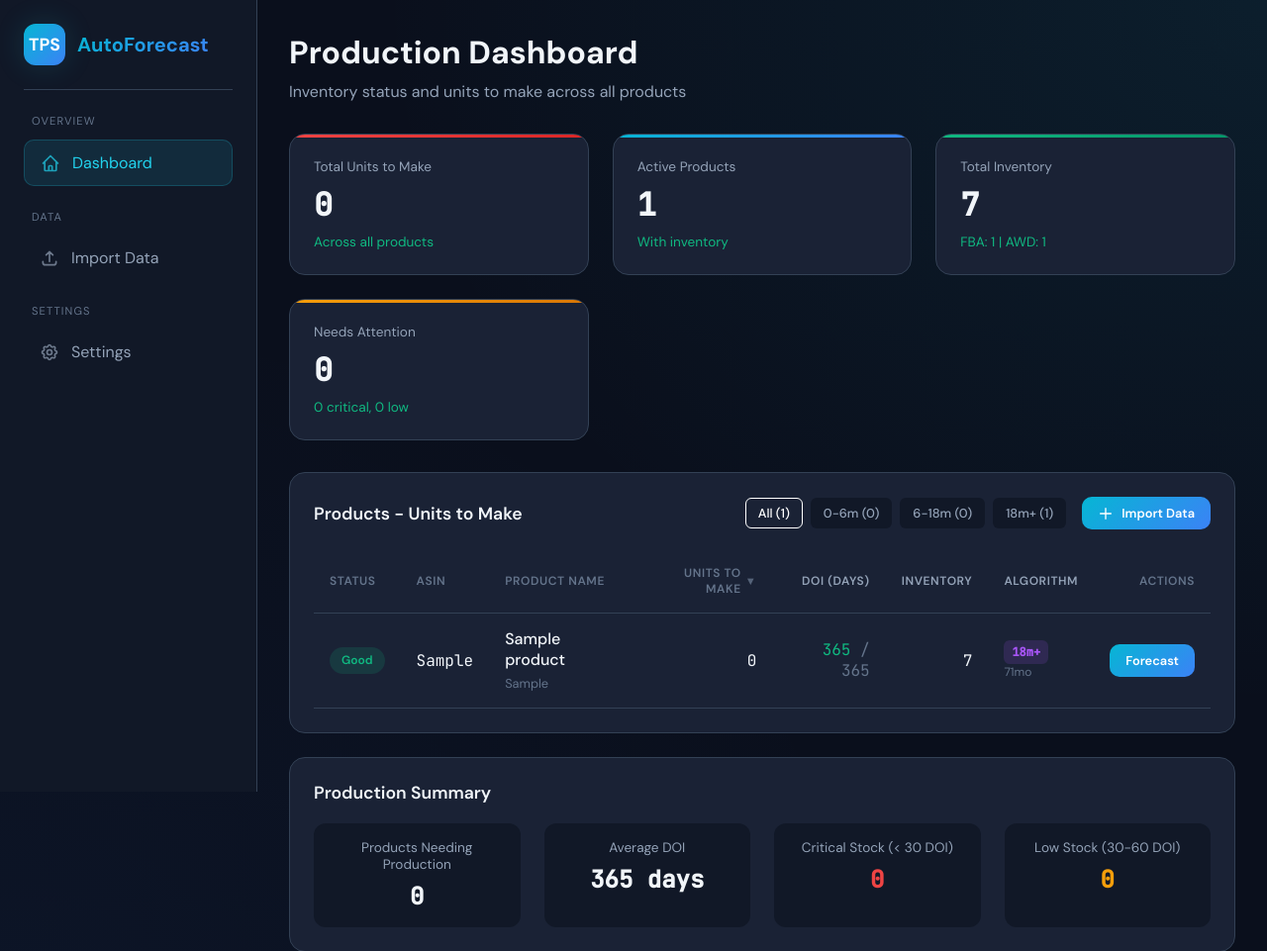
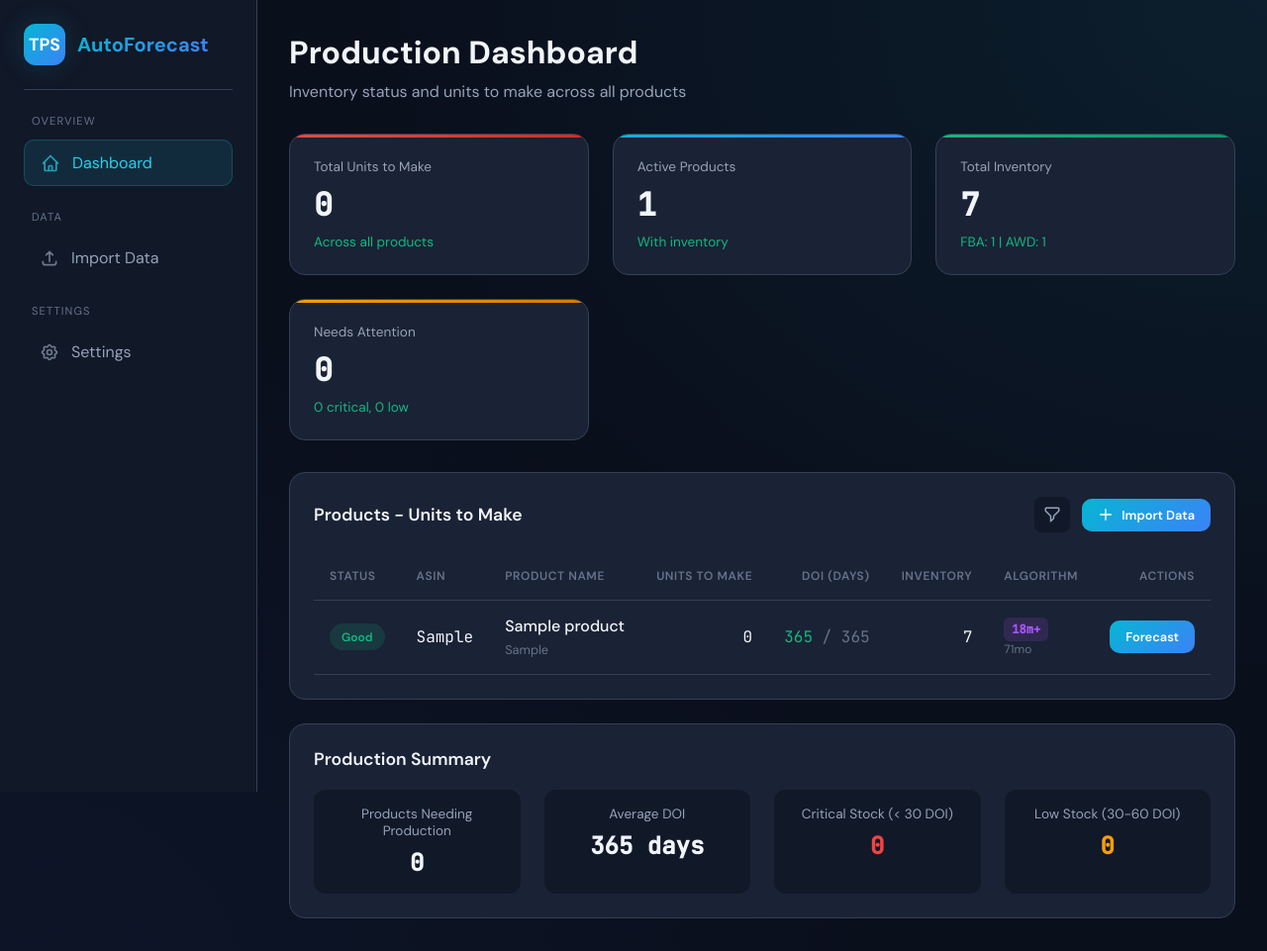
Before and after one commit to alexuswingz/forecast404, a Flask app: page / in a window 1280 px wide. Shown: the top 961 px of the page at 99% size. Run offline with Flask 3, Linux system fonts and the light colour scheme; tables that the repository leaves empty hold one stand-in row (values such as "Sample post").

Commit message:
Fix product age calculation and add filter dropdown

```diff
--- a/app/routes.py
+++ b/app/routes.py
@@ -61,16 +61,18 @@ def index():
             'fba_available': inventory.fba_available
         }
 
-        # Calculate product age in months from first sale
+        # Calculate product age in months from first sale WITH units > 0
         product_age_months = 0
         if sales_data:
-            first_sale = min(s.get('week_end') for s in sales_data if s.get('week_end'))
-            if first_sale:
-                if isinstance(first_sale, str):
-                    from datetime import datetime
-                    first_sale = datetime.strptime(first_sale, '%Y-%m-%d').date()
-                days_old = (today - first_sale).days
-                product_age_months = days_old / 30.44  # Average days per month
+            # Filter to only weeks with actual sales (units > 0)
+            sales_with_units = [s for s in sales_data if s.get('units', 0) > 0]
+            if sales_with_units:
+                first_sale = min(s.get('week_end') for s in sales_with_units if s.get('week_end'))
+                if first_sale:
+                    if isinstance(first_sale, str):
+                        first_sale = datetime.strptime(first_sale, '%Y-%m-%d').date()
+                    days_old = (today - first_sale).days
+                    product_age_months = days_old / 30.44  # Average days per month
 
         # Determine which algorithm to use based on age
         if product_age_months < 6:
@@ -161,24 +163,27 @@ def index():
     fba_total = latest_inventory[0] or 0
     awd_total = latest_inventory[1] or 0
 
-    # Count by algorithm
+    # Count by algorithm (using first sale with units > 0)
     algo_counts = {'0-6m': 0, '6-18m': 0, '18m+': 0}
     for p in products_with_inventory:
         product = p[0]
         sales_data = get_product_sales_data(product.id)
         if sales_data:
-            first_sale = min(s.get('week_end') for s in sales_data if s.get('week_end'))
-            if first_sale:
-                if isinstance(first_sale, str):
-                    first_sale = datetime.strptime(first_sale, '%Y-%m-%d').date()
-                days_old = (today - first_sale).days
-                age_months = days_old / 30.44
-                if age_months < 6:
-                    algo_counts['0-6m'] += 1
-                elif age_months < 18:
-                    algo_counts['6-18m'] += 1
-                else:
-                    algo_counts['18m+'] += 1
+            # Filter to only weeks with actual sales (units > 0)
+            sales_with_units = [s for s in sales_data if s.get('units', 0) > 0]
+            if sales_with_units:
+                first_sale = min(s.get('week_end') for s in sales_with_units if s.get('week_end'))
+                if first_sale:
+                    if isinstance(first_sale, str):
+                        first_sale = datetime.strptime(first_sale, '%Y-%m-%d').date()
+                    days_old = (today - first_sale).days
+                    age_months = days_old / 30.44
+                    if age_months < 6:
+                        algo_counts['0-6m'] += 1
+                    elif age_months < 18:
+                        algo_counts['6-18m'] += 1
+                    else:
+                        algo_counts['18m+'] += 1
 
     return render_template('index.html',
         product_forecasts=product_forecasts,
--- a/app/templates/index.html
+++ b/app/templates/index.html
@@ -37,24 +37,33 @@
     <div class="card-header">
         <h2 class="card-title">Products - Units to Make</h2>
         <div class="header-actions">
-            <!-- Algorithm Filter -->
-            <div class="filter-group">
-                <a href="?algo=all&sort={{ sort_by }}&order={{ sort_order }}"
-                   class="filter-btn {% if filter_algo == 'all' %}active{% endif %}">
-                    All ({{ algo_counts['0-6m'] + algo_counts['6-18m'] + algo_counts['18m+'] }})
-                </a>
-                <a href="?algo=0-6m&sort={{ sort_by }}&order={{ sort_order }}"
-                   class="filter-btn filter-0-6m {% if filter_algo == '0-6m' %}active{% endif %}">
-                    0-6m ({{ algo_counts['0-6m'] }})
-                </a>
-                <a href="?algo=6-18m&sort={{ sort_by }}&order={{ sort_order }}"
-                   class="filter-btn filter-6-18m {% if filter_algo == '6-18m' %}active{% endif %}">
-                    6-18m ({{ algo_counts['6-18m'] }})
-                </a>
-                <a href="?algo=18m%2B&sort={{ sort_by }}&order={{ sort_order }}"
-                   class="filter-btn filter-18m {% if filter_algo == '18m+' %}active{% endif %}">
-                    18m+ ({{ algo_counts['18m+'] }})
-                </a>
+            <!-- Filter Dropdown -->
+            <div class="filter-dropdown">
+                <button class="filter-toggle" onclick="toggleFilterMenu()">
+                    <svg width="18" height="18" fill="none" stroke="currentColor" viewBox="0 0 24 24">
+                        <path stroke-linecap="round" stroke-linejoin="round" stroke-width="2" d="M3 4a1 1 0 011-1h16a1 1 0 011 1v2.586a1 1 0 01-.293.707l-6.414 6.414a1 1 0 00-.293.707V17l-4 4v-6.586a1 1 0 00-.293-.707L3.293 7.293A1 1 0 013 6.586V4z"/>
+                    </svg>
+                    {% if filter_algo != 'all' or sort_by != 'units_to_make' %}
+                    <span class="filter-active-dot"></span>
+                    {% endif %}
+                </button>
+                <div class="filter-menu" id="filterMenu">
+                    <div class="filter-section">
+                        <div class="filter-label">Sort By</div>
+                        <a href="?sort=units_to_make&order=desc&algo={{ filter_algo }}" class="filter-option {% if sort_by == 'units_to_make' %}active{% endif %}">Units to Make (High→Low)</a>
+                        <a href="?sort=doi_total&order=asc&algo={{ filter_algo }}" class="filter-option {% if sort_by == 'doi_total' and sort_order == 'asc' %}active{% endif %}">DOI (Low→High)</a>
+                        <a href="?sort=doi_total&order=desc&algo={{ filter_algo }}" class="filter-option {% if sort_by == 'doi_total' and sort_order == 'desc' %}active{% endif %}">DOI (High→Low)</a>
+                        <a href="?sort=inventory&order=desc&algo={{ filter_algo }}" class="filter-option {% if sort_by == 'inventory' %}active{% endif %}">Inventory (High→Low)</a>
+                        <a href="?sort=age&order=desc&algo={{ filter_algo }}" class="filter-option {% if sort_by == 'age' %}active{% endif %}">Product Age</a>
+                    </div>
+                    <div class="filter-section">
+                        <div class="filter-label">Algorithm</div>
+                        <a href="?algo=all&sort={{ sort_by }}&order={{ sort_order }}" class="filter-option {% if filter_algo == 'all' %}active{% endif %}">All Products ({{ algo_counts['0-6m'] + algo_counts['6-18m'] + algo_counts['18m+'] }})</a>
+                        <a href="?algo=0-6m&sort={{ sort_by }}&order={{ sort_order }}" class="filter-option {% if filter_algo == '0-6m' %}active{% endif %}">0-6 months ({{ algo_counts['0-6m'] }})</a>
+                        <a href="?algo=6-18m&sort={{ sort_by }}&order={{ sort_order }}" class="filter-option {% if filter_algo == '6-18m' %}active{% endif %}">6-18 months ({{ algo_counts['6-18m'] }})</a>
+                        <a href="?algo=18m%2B&sort={{ sort_by }}&order={{ sort_order }}" class="filter-option {% if filter_algo == '18m+' %}active{% endif %}">18+ months ({{ algo_counts['18m+'] }})</a>
+                    </div>
+                </div>
             </div>
             <a href="{{ url_for('main.import_data') }}" class="btn btn-primary btn-sm">
                 <svg width="16" height="16" fill="none" stroke="currentColor" viewBox="0 0 24 24">
@@ -73,38 +82,10 @@
                     <th>Status</th>
                     <th>ASIN</th>
                     <th>Product Name</th>
-                    <th class="text-right sortable">
-                        <a href="?sort=units_to_make&order={% if sort_by == 'units_to_make' and sort_order == 'desc' %}asc{% else %}desc{% endif %}&algo={{ filter_algo }}" class="sort-link {% if sort_by == 'units_to_make' %}active{% endif %}">
-                            Units to Make
-                            {% if sort_by == 'units_to_make' %}
-                                <span class="sort-icon">{% if sort_order == 'desc' %}▼{% else %}▲{% endif %}</span>
-                            {% endif %}
-                        </a>
-                    </th>
-                    <th class="text-right sortable">
-                        <a href="?sort=doi_total&order={% if sort_by == 'doi_total' and sort_order == 'asc' %}desc{% else %}asc{% endif %}&algo={{ filter_algo }}" class="sort-link {% if sort_by == 'doi_total' %}active{% endif %}">
-                            DOI (Days)
-                            {% if sort_by == 'doi_total' %}
-                                <span class="sort-icon">{% if sort_order == 'desc' %}▼{% else %}▲{% endif %}</span>
-                            {% endif %}
-                        </a>
-                    </th>
-                    <th class="text-right sortable">
-                        <a href="?sort=inventory&order={% if sort_by == 'inventory' and sort_order == 'desc' %}asc{% else %}desc{% endif %}&algo={{ filter_algo }}" class="sort-link {% if sort_by == 'inventory' %}active{% endif %}">
-                            Inventory
-                            {% if sort_by == 'inventory' %}
-                                <span class="sort-icon">{% if sort_order == 'desc' %}▼{% else %}▲{% endif %}</span>
-                            {% endif %}
-                        </a>
-                    </th>
-                    <th class="sortable">
-                        <a href="?sort=age&order={% if sort_by == 'age' and sort_order == 'desc' %}asc{% else %}desc{% endif %}&algo={{ filter_algo }}" class="sort-link {% if sort_by == 'age' %}active{% endif %}">
-                            Algorithm
-                            {% if sort_by == 'age' %}
-                                <span class="sort-icon">{% if sort_order == 'desc' %}▼{% else %}▲{% endif %}</span>
-                            {% endif %}
-                        </a>
-                    </th>
+                    <th class="text-right">Units to Make</th>
+                    <th class="text-right">DOI (Days)</th>
+                    <th class="text-right">Inventory</th>
+                    <th>Algorithm</th>
                     <th class="text-right">Actions</th>
                 </tr>
             </thead>
@@ -251,79 +232,106 @@
     /* Header actions */
     .header-actions {
         display: flex;
-        gap: 1rem;
+        gap: 0.75rem;
         align-items: center;
-        flex-wrap: wrap;
     }
 
-    /* Filter buttons */
-    .filter-group {
+    /* Filter dropdown */
+    .filter-dropdown {
+        position: relative;
+    }
+    .filter-toggle {
         display: flex;
-        gap: 0.5rem;
-        flex-wrap: wrap;
+        align-items: center;
+        justify-content: center;
+        width: 36px;
+        height: 36px;
+        border-radius: 8px;
+        background: var(--bg-secondary);
+        border: 1px solid var(--border);
+        color: var(--text-secondary);
+        cursor: pointer;
+        transition: all 0.2s;
+        position: relative;
     }
-    .filter-btn {
-        padding: 0.4rem 0.75rem;
+    .filter-toggle:hover {
+        background: var(--bg-tertiary);
+        color: var(--primary);
+        border-color: var(--primary);
+    }
+    .filter-active-dot {
+        position: absolute;
+        top: 6px;
+        right: 6px;
+        width: 8px;
+        height: 8px;
+        background: var(--primary);
+        border-radius: 50%;
+    }
+    .filter-menu {
+        display: none;
+        position: absolute;
+        top: calc(100% + 8px);
+        right: 0;
+        background: var(--bg-card);
+        border: 1px solid var(--border);
+        border-radius: 12px;
+        min-width: 220px;
+        box-shadow: 0 10px 40px rgba(0,0,0,0.3);
+        z-index: 100;
+        overflow: hidden;
+    }
+    .filter-menu.show {
+        display: block;
+    }
+    .filter-section {
+        padding: 0.75rem;
+        border-bottom: 1px solid var(--border);
+    }
+    .filter-section:last-child {
+        border-bottom: none;
+    }
+    .filter-label {
+        font-size: 0.7rem;
+        font-weight: 600;
+        text-transform: uppercase;
+        letter-spacing: 0.5px;
+        color: var(--text-muted);
+        margin-bottom: 0.5rem;
+        padding: 0 0.5rem;
+    }
+    .filter-option {
+        display: block;
+        padding: 0.5rem 0.75rem;
+        font-size: 0.85rem;
+        color: var(--text-secondary);
+        text-decoration: none;
         border-radius: 6px;
-        font-size: 0.8rem;
-        font-weight: 500;
-        text-decoration: none;
-        color: var(--text-secondary);
+        transition: all 0.15s;
+    }
+    .filter-option:hover {
         background: var(--bg-secondary);
-        border: 1px solid transparent;
-        transition: all 0.2s;
-    }
-    .filter-btn:hover {
-        background: var(--bg-tertiary);
         color: var(--text-primary);
     }
-    .filter-btn.active {
-        background: var(--primary);
-        color: white;
-        border-color: var(--primary);
+    .filter-option.active {
+        background: rgba(34, 211, 238, 0.1);
+        color: var(--primary);
+        font-weight: 500;
     }
-    .filter-0-6m.active {
-        background: rgba(16, 185, 129, 0.2);
-        color: #10b981;
-        border-color: #10b981;
-    }
-    .filter-6-18m.active {
-        background: rgba(59, 130, 246, 0.2);
-        color: #3b82f6;
-        border-color: #3b82f6;
-    }
-    .filter-18m.active {
-        background: rgba(168, 85, 247, 0.2);
-        color: #a855f7;
-        border-color: #a855f7;
+</style>
+<script>
+    function toggleFilterMenu() {
+        const menu = document.getElementById('filterMenu');
+        menu.classList.toggle('show');
     }
 
-    /* Sortable headers */
-    .sortable {
-        cursor: pointer;
-    }
-    .sort-link {
-        text-decoration: none;
-        color: var(--text-secondary);
-        display: flex;
-        align-items: center;
-        justify-content: flex-end;
-        gap: 0.25rem;
-        transition: color 0.2s;
-    }
-    .sort-link:hover {
-        color: var(--primary);
-    }
-    .sort-link.active {
-        color: var(--primary);
-        font-weight: 600;
-    }
-    .sort-icon {
-        font-size: 0.7rem;
-        opacity: 0.8;
-    }
-    th.sortable:hover {
-        background: rgba(34, 211, 238, 0.1);
-    }
-</style>
+    // Close menu when clicking outside
+    document.addEventListener('click', function(e) {
+        const dropdown = document.querySelector('.filter-dropdown');
+        const menu = document.getElementById('filterMenu');
+        if (dropdown && !dropdown.contains(e.target)) {
+            menu.classList.remove('show');
+        }
+    });
+</script>
 {% endblock %}
```
